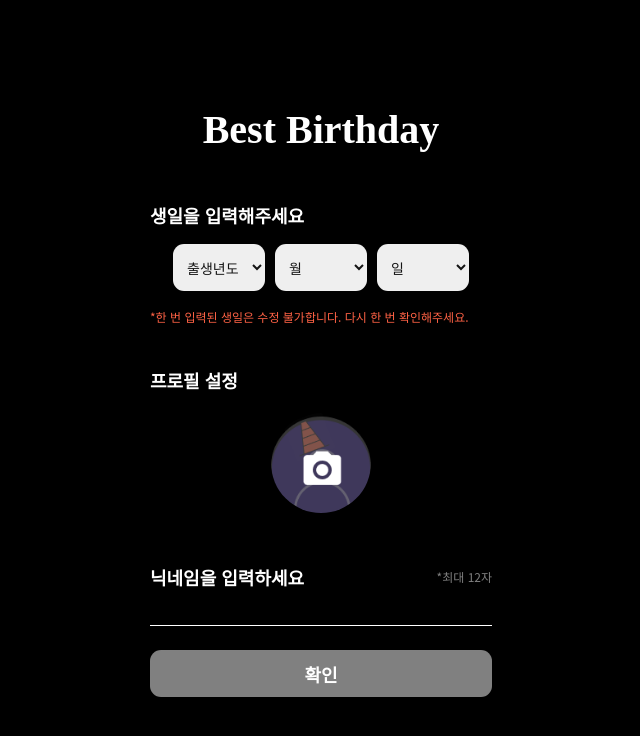
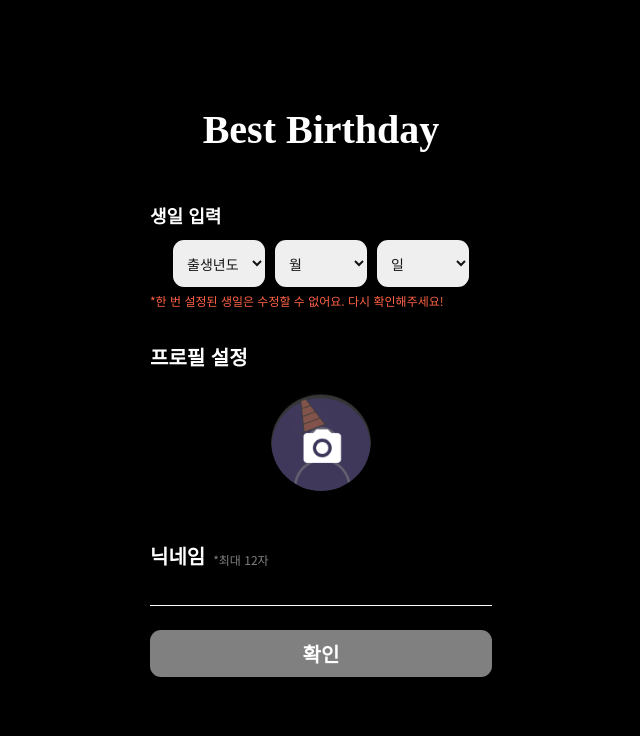
Before and after one commit to Jubroooo/BestBirthday, a Django app: page /users/login_info/ in a window 1280 px wide. Shown: the top 736 px of the page, without its empty margins (319-959 px from the left). Run offline with Django 5.2, Linux system fonts and the light colour scheme; the visitor is signed in with stand-in values (Sample User, id 1); some libraries are stand-ins or nearby versions; some web fonts are replaced.

Commit message:
[Design] login_info

```diff
--- a/server/static/css/users/login_info.css
+++ b/server/static/css/users/login_info.css
@@ -5,7 +5,7 @@
 }
 
 .input_birthday {
-  width: 100%; /* 입력 필드 너비를 부모 요소의 100%로 설정 */
+  width: 100%;
   align-self: flex-start;
   margin-top: 7vh;
   text-align: left;
@@ -13,13 +13,13 @@
 .check_bday {
   align-self: flex-start;
   color: var(--BB_color_orange);
-  margin-bottom: var(--gutter24);
+  margin:var(--gutter8) 0 var(--gutter16) 0;
 }
 
 .birthday_input {
   width: auto;
   height: 4.7rem;
-  margin: 2rem 0;
+  margin: var(--gutter16) 0 0 0;
   padding: 0 1rem;
   border: none;
   border-radius: 1.1rem;
@@ -64,22 +64,23 @@
 #profile-upload {
   display: none;
 }
+
 /* 미리보기 프로필 출력형태 */
 .input-profile-img {
   margin: var(--gutter24) auto;
-  width: 100px; /* 이미지의 너비 */
-  height: 100px; /* 이미지의 높이 */
-  border-radius: 50%; /* 이미지를 원형으로 만들기 */
-  object-fit: cover; /* 이미지 비율 유지하면서 영역 채우기 */
+  width: 100px;
+  height: 100px;
+  border-radius: 50%;
+  object-fit: cover;
 }
 input[type="text"],
 textarea {
-  width: 100%; /* Adjust width as needed */
+  width: 100%;
   padding: 0 10px;
   background-color: transparent;
   border: none;
   border-bottom: 1px solid #ffffff;
-  box-sizing: border-box; /* Include padding and border in element's total width and height */
+  box-sizing: border-box;
   color: white;
   font-family: "Noto Sans", sans-serif;
   font-weight: initial;
@@ -102,10 +103,11 @@ textarea {
   outline: none;
 }
 .nickname-limit{
+  margin-left: var(--gutter8);
   color: gray;
 }
 .nickname-input-container{
   display: flex;
-  justify-content: space-between;
-  align-items: center;
+  justify-content:left;
+  align-items: end;
 }
--- a/server/templates/users/login_info.html
+++ b/server/templates/users/login_info.html
@@ -8,7 +8,7 @@
     {% csrf_token %}
     <div class="input_container">
         <a href="{% url 'fundings:main' %}" class="logo unna-bold-40" > Best Birthday</a>
-        <p class="input_birthday notosans-bold-18" >생일을 입력해주세요</p>
+        <p class="input_birthday notosans-bold-18" >생일 입력</p>
         <div class="birthday_input_container">
             <select id="birth_year" name="birth_year" class="birthday_input notosans-regular-14">
                 <option value="" disabled selected>출생년도</option>
@@ -23,21 +23,21 @@
                 <!-- 일에 대한 옵션 -->
             </select>
         </div>
-        <p class="notosans-regular-12 check_bday"  >*한 번 입력된 생일은 수정 불가합니다. 다시 한 번 확인해주세요.</p>
+        <p class="notosans-regular-12 check_bday"  >*한 번 설정된 생일은 수정할 수 없어요. 다시 확인해주세요!</p>
     </div>
     <div class="nickname_img_wrapper">
-        <p class="notosans-bold-18">프로필 설정</p>
+        <p class="notosans-bold-20">프로필 설정</p>
         <label for="profile-upload" class="profile-for-center">
             <img class="input-profile-img"src="{% static 'images/default_profile.png' %}">
             <input id="profile-upload" type="file" name="profile" onchange="loadFile(event)">
         </label>
         <div class="nickname-input-container">
-            <p class="notosans-bold-18">닉네임을 입력하세요</p>
+            <p class="notosans-bold-20">닉네임</p>
             <p class="notosans-regular-12 nickname-limit">*최대 12자</p>
         </div>
         <input type="text" class="add-nickname" name="nickname" maxlength="12" autocomplete="off"></input>
         <button class="div-btn" type="submit">
-            <p class="notosans-bold-18" >확인</p>
+            <p class="notosans-bold-20" >확인</p>
         </button>
     </div>
 </form>
```
